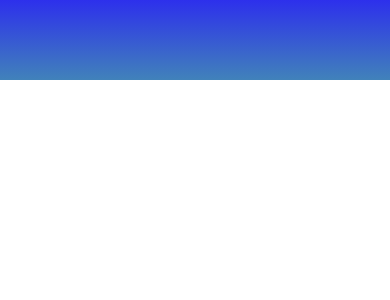
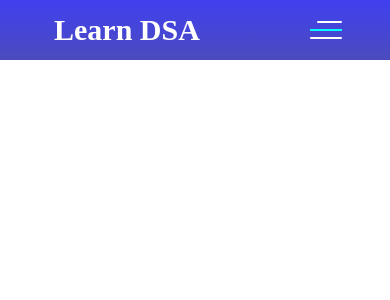
Before and after one commit to Saurabh9678/LearnDSA, a React (Create React App) app in the folder frontend/: page / in a window 390 px wide. Shown: the top 300 px of the page. Built offline with nearby package versions, Linux system fonts and the light colour scheme.

Commit message:
added Header

```diff
--- a/frontend/src/components/Header/Header.css
+++ b/frontend/src/components/Header/Header.css
@@ -1,5 +1,125 @@
-#Header{
+.Navbar {
+    height: 60px;
+    display: flex;
+    padding-left: 10%;
+    padding-right: 10%;
+    justify-content: space-between;
+    align-items: center;
+    background: linear-gradient(rgb(64, 64, 240),rgb(75, 75, 189));
+  }
+
+  .Navbar > .nav-logo {
+    font-weight: 700;
+    font-size: 30px;
+    margin: 15px;
+    color: white; /*logo color*/
+  }
+
+  .Navbar > .nav-items > a {
+    color: #ffffff; /*font*/
+    font-size: 18px;
+    text-decoration: none;
+    margin: 15px;
+    position: relative;
+    opacity: 100%;
+  }
+
+  .Navbar > .nav-items > a:hover {
+    opacity: 1;
+  }
+
+  .Navbar > .nav-items > a::before {
+    content: "";
+    position: absolute;
+    left: 0;
+    bottom: 0;
+    width: 0;
+    height: 2px;
+    background: #ffffff; /*font hover color*/
+    transition: all 0.45s;
+  }
+
+  .Navbar > .nav-items > a:hover::before {
     width: 100%;
-    height: 80px;
-    background: linear-gradient(rgb(45, 48, 236),rgb(65, 130, 186));
-}
+  }
+
+  .Navbar > .nav-toggle {
+    display: none;
+  }
+
+  @media (max-width: 700px) {
+    .Navbar > .nav-items {
+      position: absolute;
+      top: 60px;
+      display: flex;
+      flex-direction: column;
+      background: rgb(46, 184, 184); /*responsive chg color*/
+      left: 0;
+      width: 100%;
+      height: 100%;
+      transform: translateX(-100%);
+      transition: all .45s;
+    }
+
+    .Navbar > .nav-items > a::before {
+        background: transparent;
+    }
+
+    .Navbar > .nav-items.open {
+        transform: translateX(0);
+    }
+
+    .Navbar > .nav-toggle {
+      display: flex;
+      width: 50px;
+      height: 50px;
+      align-items: center;
+      justify-content: center;
+      cursor: pointer;
+    }
+
+    .nav-toggle > .bar {
+      position: relative;
+      width: 32px;
+      height: 2px;
+      background: aqua;
+      transition: all 0.45s ease-in-out;
+    }
+
+    .nav-toggle > .bar::before,
+    .nav-toggle > .bar::after {
+      content: "";
+      position: absolute;
+      height: 2px;
+      background: #ffffff;
+      border-radius: 2px;
+      transition: all 0.45s ease-in-out;
+    }
+
+    .nav-toggle > .bar::before {
+      width: 25px;
+      transform: translateY(-8px);
+      right: 0;
+    }
+
+    .nav-toggle > .bar::after {
+      width: 32px;
+      transform: translateY(8px);
+    }
+
+    .nav-toggle.open > .bar {
+        transform: translateX(-40px);
+        background: transparent;
+    }
+
+    .nav-toggle.open > .bar::before {
+        width: 32px;
+        transform: rotate(45deg) translate(26px, -26px);
+    }
+
+    .nav-toggle.open > .bar::after {
+      transform: rotate(-45deg) translate(26px, 26px);
+    }
+
+
+  }
--- a/frontend/src/components/Header/Header.jsx
+++ b/frontend/src/components/Header/Header.jsx
@@ -1,9 +1,25 @@
-import React from 'react'
-import './Header.css'
+import React, { useState } from 'react';
+import "./Header.css";
+
 const Header = () => {
+  const [isOpen, setIsOpen] = useState(false);
   return (
-    <div id='Header'></div>
-  )
-}
+    <div className="Navbar">
+      <span className="nav-logo">Learn DSA</span>
+      <div className={`nav-items ${isOpen && "open"}`}>
+        <a href="/home">Home</a>
+        <a href="/about">About</a>
+        <a href="/topic">Topic</a>
+        <a href="/contact">Contact</a>
+      </div>
+      <div
+        className={`nav-toggle ${isOpen && "open"}`}
+        onClick={() => setIsOpen(!isOpen)}
+      >
+        <div className="bar"></div>
+      </div>
+    </div>
+  );
+};
 
 export default Header
```
